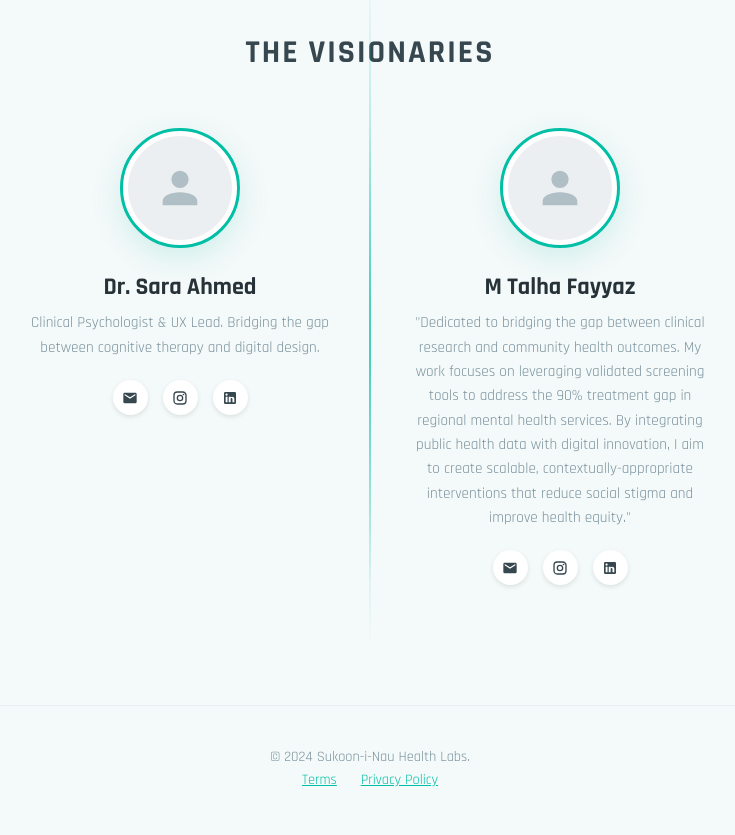
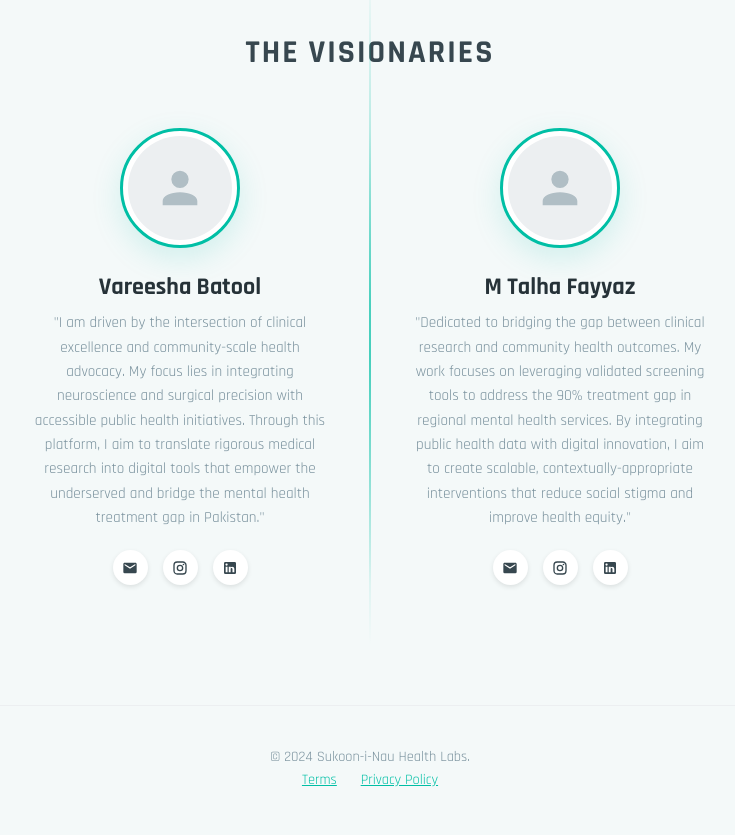
Before and after one commit to talhamedico25/sukoon-i-nau, a plain HTML site: page index.html in a window 1280 px wide. Shown: the part 1152-1987 px from the top of the page, without its empty margins (270-1005 px from the left). Drawn offline with Linux system fonts and the light colour scheme; a web font is replaced by a local one.

Commit message:
Update index.html

```diff
--- a/index.html
+++ b/index.html
@@ -489,8 +489,8 @@
                     <svg viewBox="0 0 24 24"><path d="M12,4A4,4 0 0,1 16,8A4,4 0 0,1 12,12A4,4 0 0,1 8,8A4,4 0 0,1 12,4M12,14C16.42,14 20,15.79 20,18V20H4V18C4,15.79 7.58,14 12,14Z" /></svg>
                 </div>
             </div>
-            <div class="founder-name">Dr. Sara Ahmed</div>
-            <p class="founder-bio">Clinical Psychologist & UX Lead. Bridging the gap between cognitive therapy and digital design.</p>
+            <div class="founder-name">Vareesha Batool</div>
+            <p class="founder-bio">"I am driven by the intersection of clinical excellence and community-scale health advocacy. My focus lies in integrating neuroscience and surgical precision with accessible public health initiatives. Through this platform, I aim to translate rigorous medical research into digital tools that empower the underserved and bridge the mental health treatment gap in Pakistan."</p>
 
             <div class="social-links">
                 <a href="mailto:vareeshabatool100@gmail.com" class="social-icon" aria-label="Email">
```
